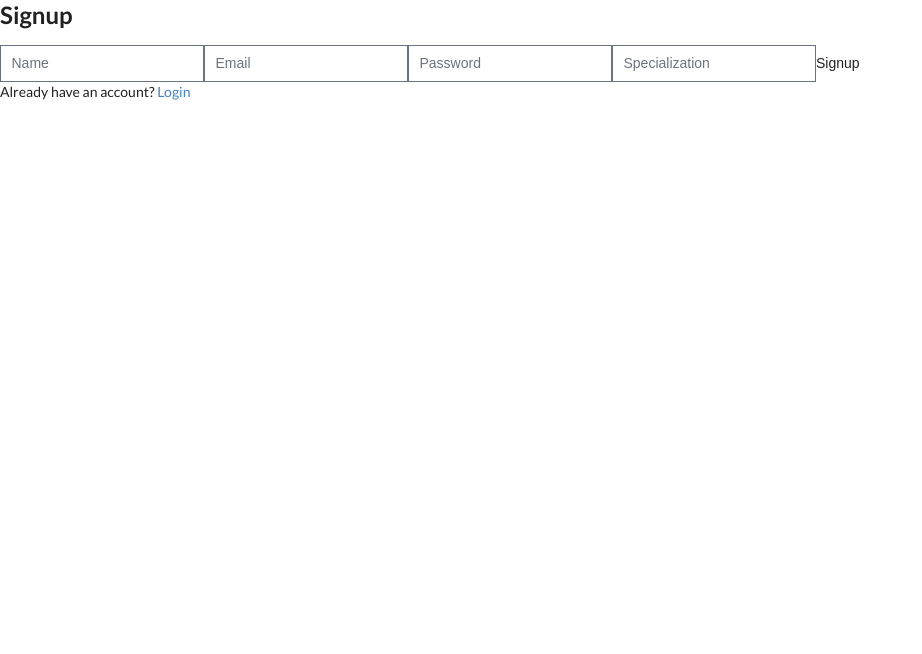
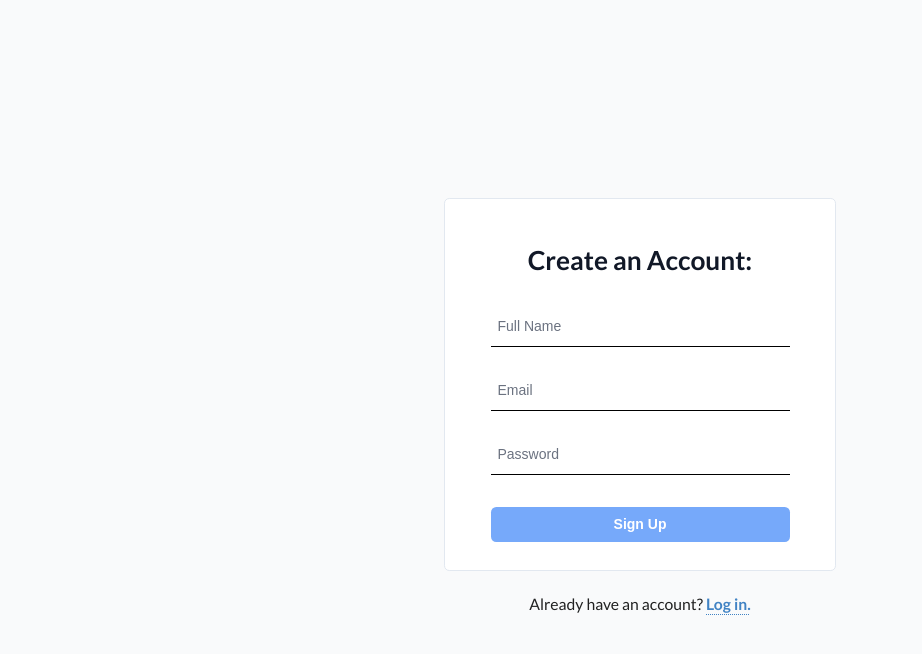
Before and after one commit to Saaniya19/Medica, a React (Create React App) app in the folder react_frontend/: page /signup in a window 1280 px wide. Shown: the top 654 px of the page, without its empty margins (0-922 px from the left). Built offline with nearby package versions, Linux system fonts and the light colour scheme.

Commit message:
Fixed signup page implementation with api call

```diff
--- a/react_frontend/src/pages/Signup.js
+++ b/react_frontend/src/pages/Signup.js
@@ -1,26 +1,14 @@
-import React, {useEffect, useState} from "react"
+import React, { useState} from "react"
 import '../App.css';
 import { Link } from 'react-router-dom';
+import axios from 'axios';
 
-export const Signup = ({}) => {
+export const Signup = () => {
     const [formData, setFormData] = useState({
-        name: '',
+        full_name: '',
         email: '',
         password: '',
-        specialization: ''
     });
-
-    const add_doctor = async(name, email, password) => {
-        await fetch('/doctor_signup', {
-            method: 'POST',
-            headers: {
-                'Content-Type': 'application/json',
-            },
-            body: JSON.stringify({name, email, password}),
-        }).then(
-            console.log('User Added')
-        );
-    };
 
     const handleChange = (e) => {
         setFormData({ ...formData, [e.target.name]: e.target.value });
@@ -29,22 +17,42 @@ export const Signup = ({}) => {
     const handleSubmit = async (e) => {
         e.preventDefault();
         try {
-            add_doctor(name, email, password);
+            console.log("Here");
+            await axios.post('http://localhost:5000/doctor_signup', formData);
+            alert('Signup successful');
         } catch (error) {
             console.error('Signup failed:', error);
         }
     };
     return (
-        <div className="signup-container">
-            <h2>Signup</h2>
-            <form onSubmit={handleSubmit}>
-                <input type="text" name="name" placeholder="Name" value={formData.name} onChange={handleChange} required />
-                <input type="email" name="email" placeholder="Email" value={formData.email} onChange={handleChange} required />
-                <input type="password" name="password" placeholder="Password" value={formData.password} onChange={handleChange} required />
-                <input type="text" name="specialization" placeholder="Specialization" value={formData.specialization} onChange={handleChange} required />
-                <button type="submit">Signup</button>
-            </form>
-            <p>Already have an account? <Link to="/login">Login</Link></p>
+        <div className="min-h-screen bg-gray-50 flex flex-col justify-center">
+            <div className="max-w-md w-full rounded-md border-slate-200 mx-auto mt-4 bg-white p-8 border">
+                <div className="mt-5">
+                    <div className="text-3xl font-bold text-gray-900 mb-8 text-center">Create an Account:</div>
+                    {/* <img src={process.env.PUBLIC_URL + '/assets/scotia-logo-4.png'} className="mx-auto mb-10 h-10 object-cover" alt="logo" /> */}
+                </div>
+                <form onSubmit={handleSubmit} className="space-y-6 mx-5">
+                    <div className="flex items-center border-b border-black py-2">
+                        {/* <img src={process.env.PUBLIC_URL + '/assets/profile.webp'} className="mx-auto h-7 object-cover" alt="logo" /> */}
+                        <input type="text" name="full_name" value={formData.full_name} onChange={handleChange} className="w-full p-2 border border-gray-300 rounded mt-1 placeholder:text-gray-500 appearance-none bg-transparent border-none text-gray-700 mr-3 py-1 px-2 leading-tight focus:outline-none" placeholder="Full Name" required />
+                    </div>
+                    <div className="flex items-center border-b border-black py-2">
+                        {/* <img src={process.env.PUBLIC_URL + '/assets/lock.png'} className="mx-auto h-7 object-cover" alt="logo" /> */}
+                        <input type="email" name="email" value={formData.email} onChange={handleChange} className="w-full p-2 border border-gray-300 rounded mt-1 placeholder:text-gray-500 appearance-none bg-transparent border-none text-gray-700 mr-3 py-1 px-2 leading-tight focus:outline-none" placeholder="Email" required />
+                    </div>
+                    <div className="flex items-center border-b border-black py-2">
+                        {/* <img src={process.env.PUBLIC_URL + '/assets/lock.png'} className="mx-auto h-7 object-cover" alt="logo" /> */}
+                        <input type="password" name="password" value={formData.password} onChange={handleChange} className="w-full p-2 border border-gray-300 rounded mt-1 placeholder:text-gray-500 appearance-none bg-transparent border-none text-gray-700 mr-3 py-1 px-2 leading-tight focus:outline-none" placeholder="Password" required />
+                    </div>
+
+                    <div>
+                        <button type="submit" className="mt-3 w-full py-2 px-4 bg-blue-400 hover:bg-blue-600 rounded-md text-white font-bold text-base">Sign Up</button>
+                    </div>
+                </form>
+            </div>
+            <div className="max-w-md w-full mx-auto mt-6">
+                <p className="text-center font-light text-lg ">Already have an account? <Link to="/login" className="font-semibold underline decoration-1 decoration-dotted hover:decoration-solid underline-offset-4">Log in.</Link></p>
+            </div>
         </div>
     );
 };
```
